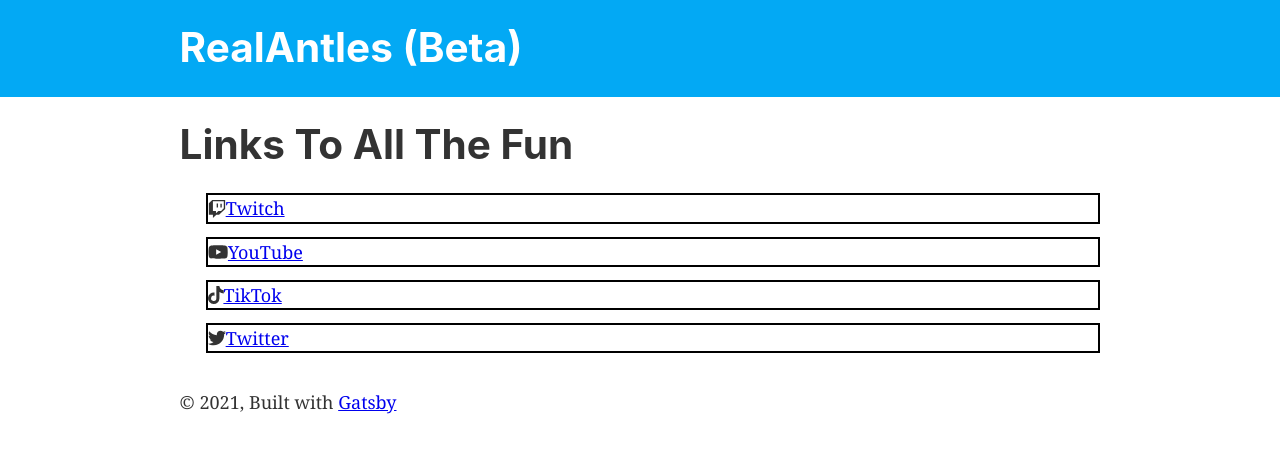
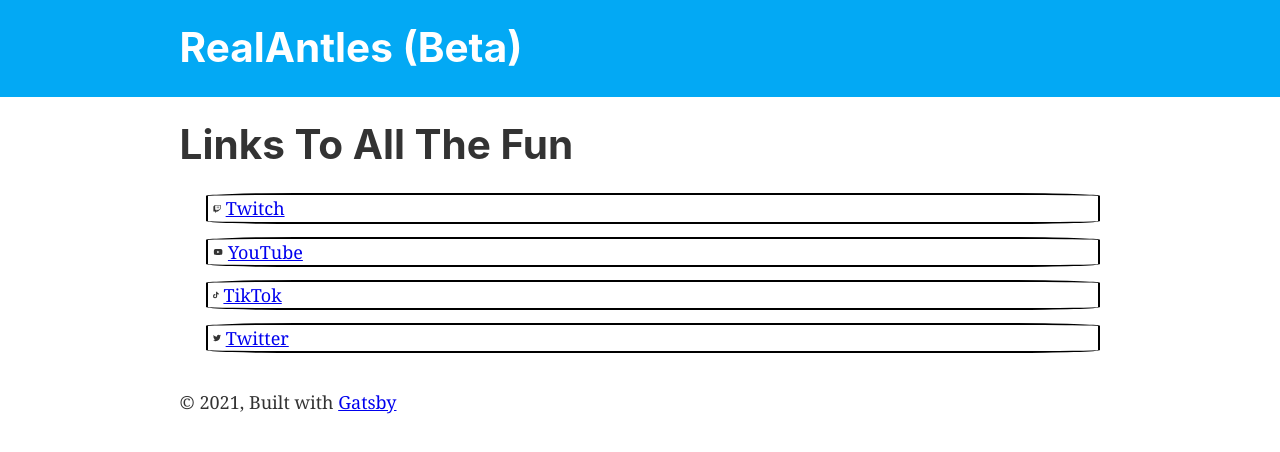
Before and after one commit to Antles/realantleslinks, a Gatsby site: page / in a window 1280 px wide. Built offline with nearby package versions, Linux system fonts and the light colour scheme; Gatsby itself is replaced by a stand-in of ours.

Commit message:
more css

```diff
--- a/src/components/layout.css
+++ b/src/components/layout.css
@@ -70,6 +70,9 @@
 }
 dfn {
   font-style: italic;
+}
+.icon{
+  padding: 5px;
 }
 h1 {
   margin-left: 0;
@@ -161,6 +164,7 @@
 
 .linkContainer {
   border: 2px, solid #000 ;
+  border-radius: 10%;
 }
 button,
 input,
--- a/src/pages/index.js
+++ b/src/pages/index.js
@@ -14,25 +14,25 @@
     <ul>
       <li>
         <div className='linkContainer'>
-          <FontAwesomeIcon icon={faTwitch} />
+          <FontAwesomeIcon icon={faTwitch} className='icon' />
           <Link to="https://www.twitch.tv/realantles">Twitch</Link>
         </div>
       </li>
       <li>
         <div className='linkContainer'>
-          <FontAwesomeIcon icon={faYoutube} />
+          <FontAwesomeIcon icon={faYoutube} className='icon' />
           <Link to="https://www.youtube.com/channel/UC2S2m5fhKWZbdf6uNravbTg">YouTube</Link>
         </div>
       </li>
       <li>
         <div className='linkContainer'>
-          <FontAwesomeIcon icon={faTiktok} />
+          <FontAwesomeIcon icon={faTiktok} className='icon' />
           <Link to="https://www.tiktok.com/@realantles?">TikTok</Link>
         </div>
       </li>
       <li>
         <div className='linkContainer'>
-          <FontAwesomeIcon icon={faTwitter} />
+          <FontAwesomeIcon icon={faTwitter} className='icon' />
           <Link to="https://twitter.com/RealAntles">Twitter</Link>
         </div>
       </li>
```
